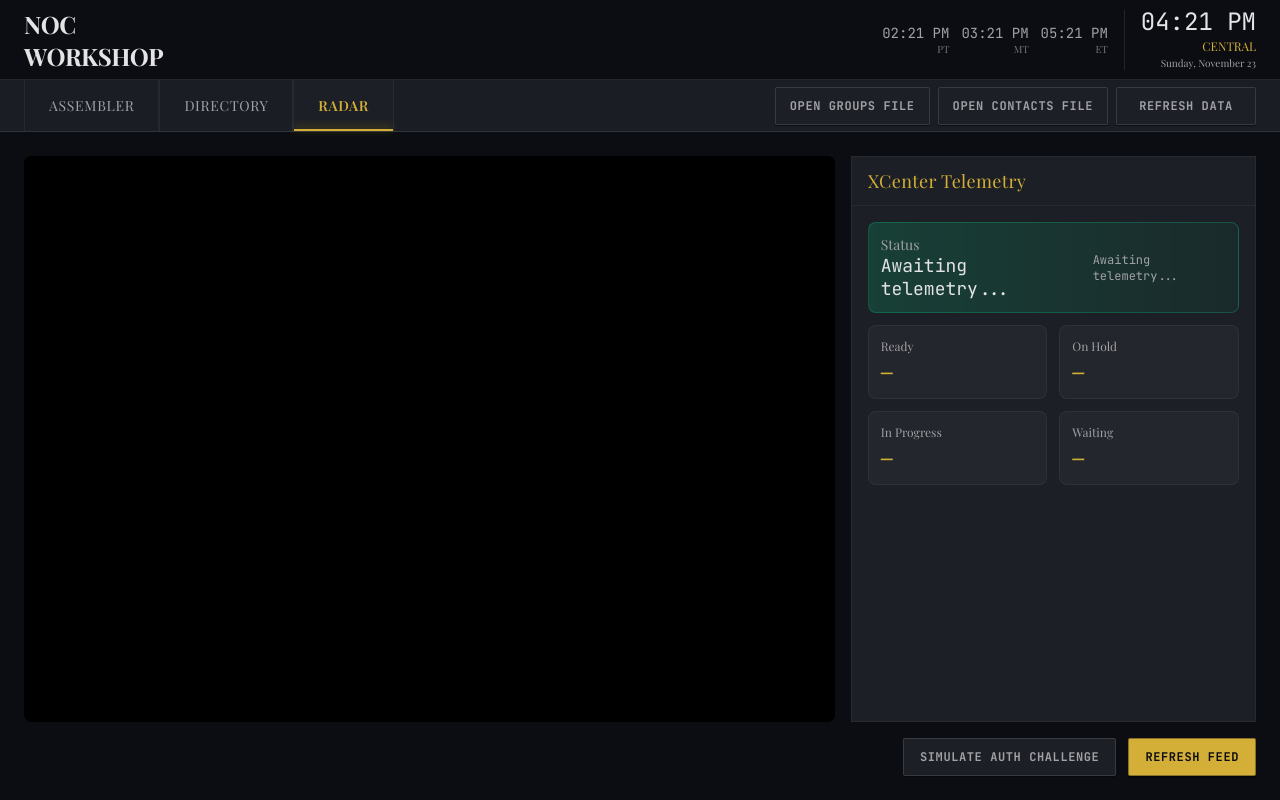
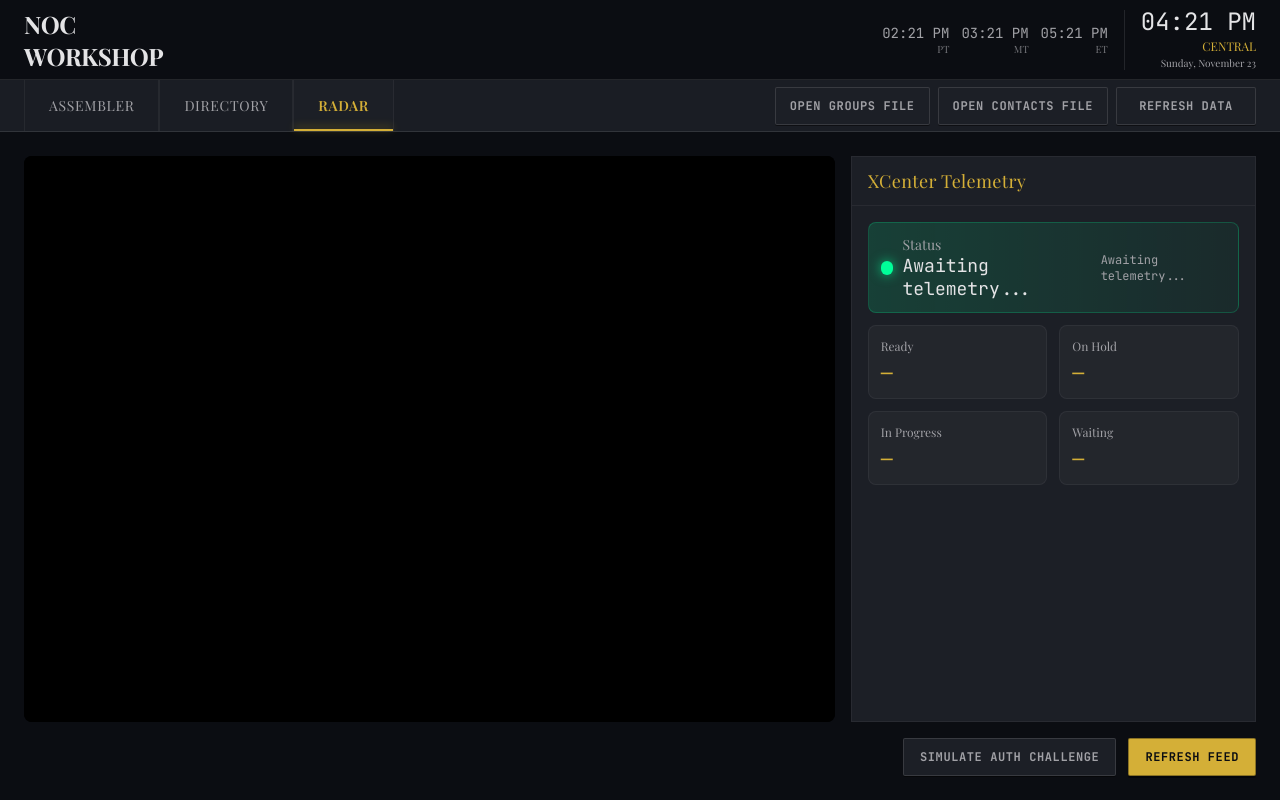
Before and after one commit to CrimsonSoul/Relay, a React (Vite) app: page / in a window 1280 px wide. Both pictures are taken after a click on the button "RADAR". Built offline with nearby package versions, Linux system fonts and the light colour scheme; a web font is replaced by a local one.

Commit message:
Add radar status color to radar telemetry

```diff
--- a/src/renderer/src/tabs/RadarTab.tsx
+++ b/src/renderer/src/tabs/RadarTab.tsx
@@ -1,6 +1,6 @@
 import React, { useEffect, useRef, useState } from 'react';
 import type { WebviewTag } from 'electron';
-import type { RadarSnapshot } from '@shared/ipc';
+import type { RadarSnapshot, RadarStatusVariant } from '@shared/ipc';
 import { Panel, TactileButton } from '../components';
 
 const formatTimestamp = (timestamp?: number) => {
@@ -10,6 +10,49 @@ const formatTimestamp = (timestamp?: number) => {
     minute: '2-digit',
     second: '2-digit'
   });
+};
+
+const STATUS_VARIANT_COLORS: Record<RadarStatusVariant | 'default', string> = {
+  success: '#00ff99',
+  warning: '#f5c542',
+  danger: '#ff6b6b',
+  info: '#2dd4ff',
+  default: '#00ff99'
+};
+
+const withAlpha = (color: string, alpha: number) => {
+  if (color.startsWith('rgba(')) {
+    return color.replace(/rgba\((.+?),\s*[\d.]+\)/i, `rgba($1, ${alpha})`);
+  }
+
+  if (color.startsWith('rgb(')) {
+    return color.replace(/^rgb\((.+)\)$/i, `rgba($1, ${alpha})`);
+  }
+
+  if (/^#([0-9a-f]{3}){1,2}$/i.test(color)) {
+    const normalized = color.replace('#', '');
+    const expandHex = normalized.length === 3
+      ? normalized.split('').map(char => char + char).join('')
+      : normalized;
+
+    const r = parseInt(expandHex.slice(0, 2), 16);
+    const g = parseInt(expandHex.slice(2, 4), 16);
+    const b = parseInt(expandHex.slice(4, 6), 16);
+    return `rgba(${r}, ${g}, ${b}, ${alpha})`;
+  }
+
+  return color;
+};
+
+const getStatusColor = (telemetry: RadarSnapshot | null) => {
+  if (!telemetry) return STATUS_VARIANT_COLORS.default;
+
+  if (telemetry.statusColor) return telemetry.statusColor;
+  if (telemetry.statusVariant && STATUS_VARIANT_COLORS[telemetry.statusVariant]) {
+    return STATUS_VARIANT_COLORS[telemetry.statusVariant];
+  }
+
+  return STATUS_VARIANT_COLORS.default;
 };
 
 export const RadarTab: React.FC = () => {
@@ -43,6 +86,10 @@ export const RadarTab: React.FC = () => {
     { label: 'In Progress', value: telemetry?.counters.inProgress },
     { label: 'Waiting', value: telemetry?.counters.waiting }
   ];
+
+  const statusColor = getStatusColor(telemetry);
+  const statusBackground = `linear-gradient(90deg, ${withAlpha(statusColor, 0.15)}, ${withAlpha(statusColor, 0.05)})`;
+  const statusBorder = `1px solid ${withAlpha(statusColor, 0.2)}`;
 
   return (
     <div style={{ height: '100%', display: 'flex', flexDirection: 'column', gap: '16px' }}>
@@ -90,13 +137,25 @@ export const RadarTab: React.FC = () => {
               gap: '12px',
               padding: '12px',
               borderRadius: '8px',
-              background: 'linear-gradient(90deg, rgba(0,255,153,0.15), rgba(0,255,153,0.05))',
-              border: '1px solid rgba(0,255,153,0.2)'
+              background: statusBackground,
+              border: statusBorder
             }}>
-              <div>
-                <div style={{ fontFamily: 'var(--font-serif)', fontSize: '14px', color: 'var(--text-secondary)' }}>Status</div>
-                <div style={{ fontFamily: 'var(--font-mono)', fontSize: '18px', color: 'var(--text-primary)' }}>
-                  {telemetry?.statusText || 'Awaiting telemetry...'}
+              <div style={{ display: 'flex', alignItems: 'center', gap: '10px', minWidth: 0 }}>
+                <div
+                  style={{
+                    width: '14px',
+                    height: '14px',
+                    borderRadius: '999px',
+                    background: statusColor,
+                    boxShadow: `0 0 12px ${withAlpha(statusColor, 0.7)}`,
+                    border: `1px solid ${withAlpha(statusColor, 0.4)}`
+                  }}
+                />
+                <div>
+                  <div style={{ fontFamily: 'var(--font-serif)', fontSize: '14px', color: 'var(--text-secondary)' }}>Status</div>
+                  <div style={{ fontFamily: 'var(--font-mono)', fontSize: '18px', color: 'var(--text-primary)', wordBreak: 'break-word' }}>
+                    {telemetry?.statusText || 'Awaiting telemetry...'}
+                  </div>
                 </div>
               </div>
               <div style={{ fontFamily: 'var(--font-mono)', fontSize: '12px', color: 'var(--text-secondary)' }}>
--- a/src/shared/ipc.ts
+++ b/src/shared/ipc.ts
@@ -26,9 +26,13 @@ export type RadarCounters = {
     waiting?: number;
 };
 
+export type RadarStatusVariant = 'success' | 'warning' | 'danger' | 'info';
+
 export type RadarSnapshot = {
     counters: RadarCounters;
     statusText?: string;
+    statusColor?: string;
+    statusVariant?: RadarStatusVariant;
     lastUpdated: number;
 };
 
```
Also changed, not shown: src/preload/radar.ts (+38 -7 lines).
